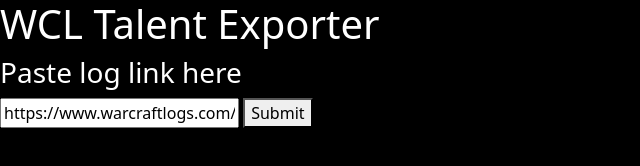
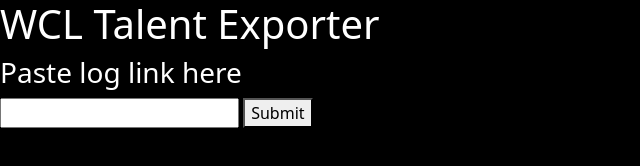
Before and after one commit to jwilliamson5/jwilliamson5.github.io, a plain HTML site: page index.html in a window 1280 px wide. Shown: the whole page, without its empty margins (0-640 px from the left). Drawn offline with nearby package versions, Linux system fonts and the light colour scheme.

Commit message:
Removed default value for log link box

```diff
--- a/index.html
+++ b/index.html
@@ -16,7 +16,7 @@
 <h3>Paste log link here</h3>
 <div>
     <label>
-        <input id="LogLinkTextBox" type="url" value="https://www.warcraftlogs.com/reports/d7HNZgfKLQbBP9Tr#fight=8" >
+        <input id="LogLinkTextBox" type="url" >
     </label>
     <label>
         <button id="LogSubmitButton">Submit</button>
```
